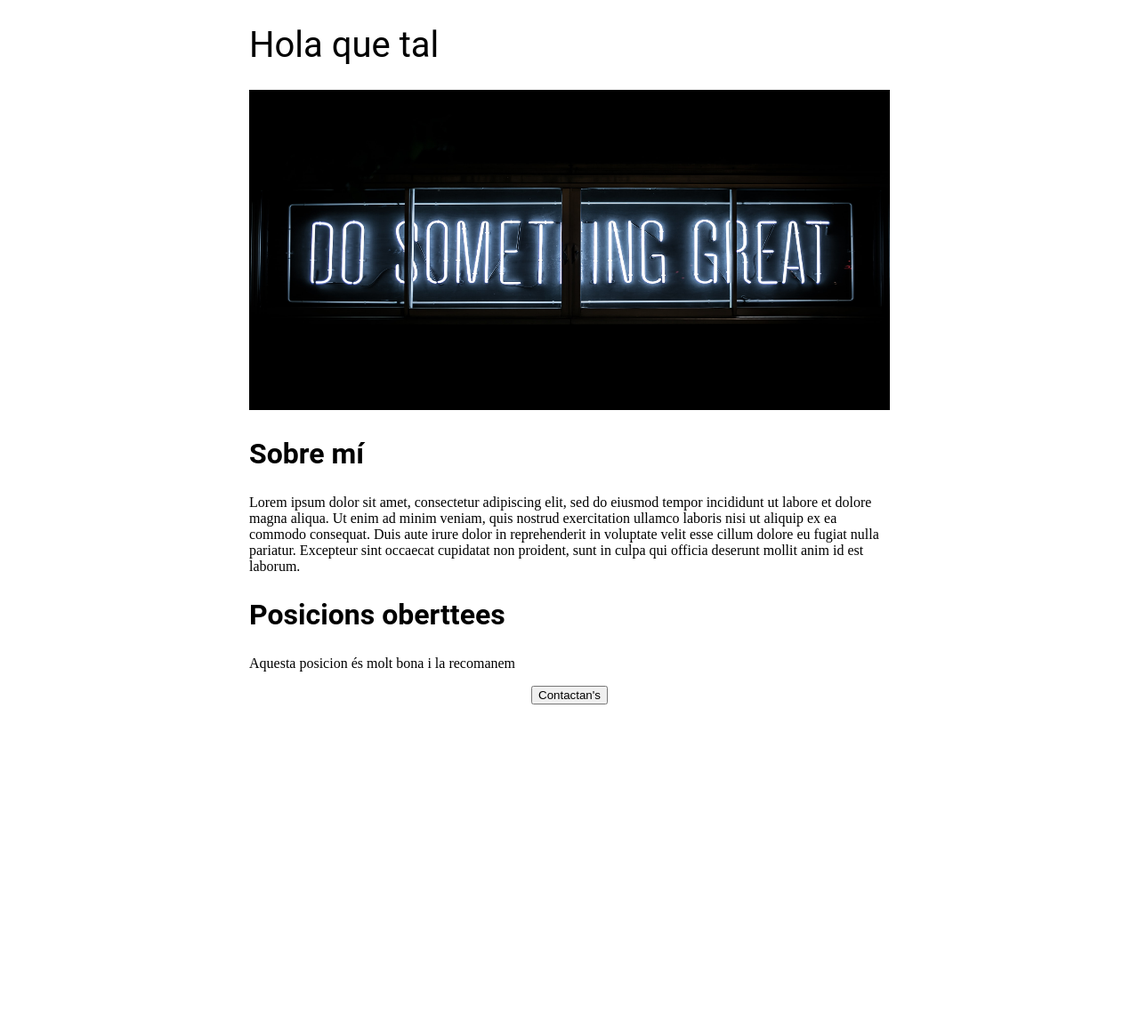
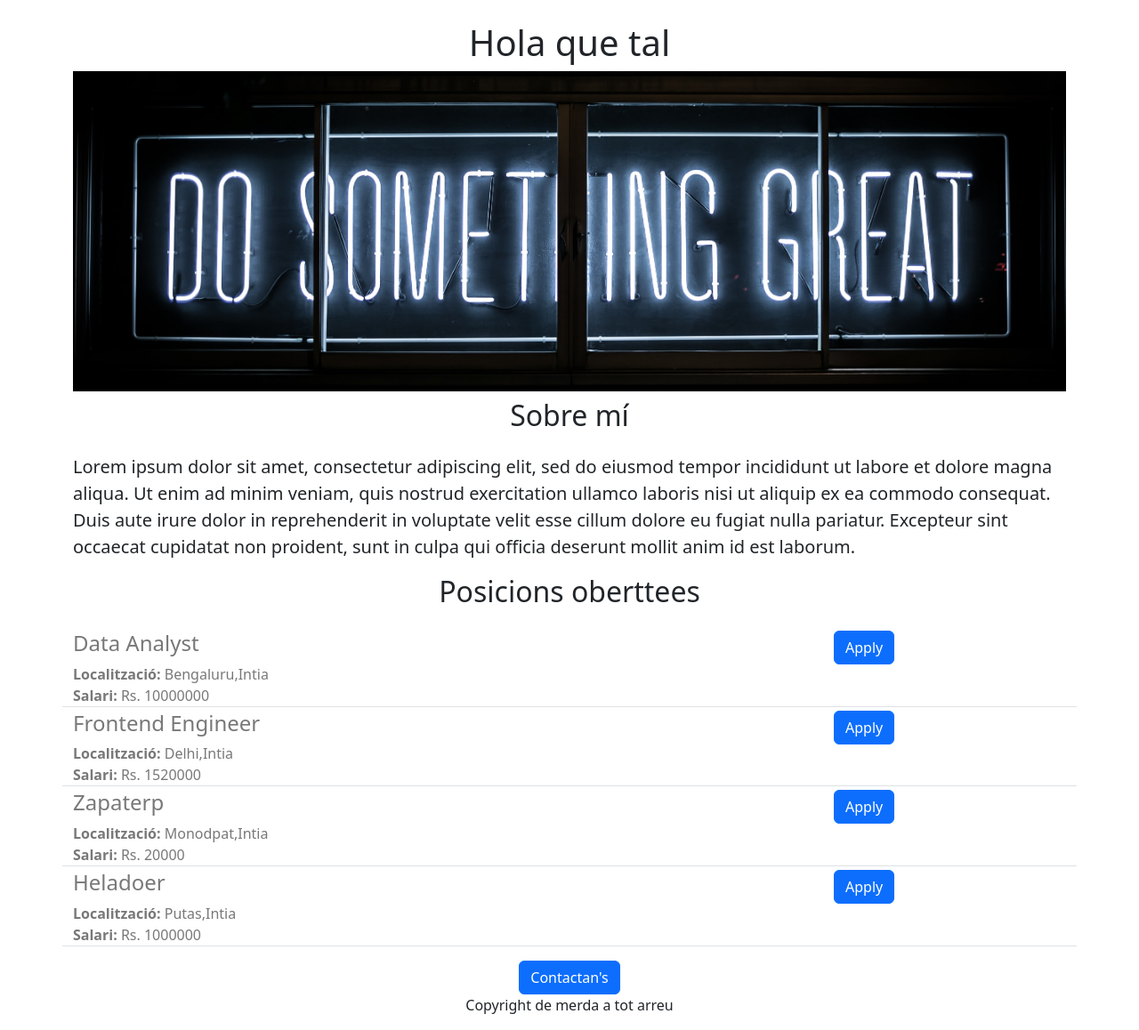
Before and after one commit to maandres/datalogger-fes-23, a Flask app: page / in a window 1280 px wide. Shown: the whole page at 89% size. Before the commit the page ends 792 px from the top, so only its background shows below. Run offline with Flask 2, Linux system fonts and the light colour scheme.

Commit message:
Added dinamic data and API route

```diff
--- a/app.py
+++ b/app.py
@@ -1,22 +1,53 @@
 #Importem la classe Flask dins de la llibreria flask
-from flask import Flask, render_template, send_from_directory
+from flask import Flask, render_template, send_from_directory, jsonify
 
 app = Flask(__name__)
 
 #L'arroba representa el "domain name"
 #El que ve després és el path (exemple:/inicio)
 
+#Creem una llista d'elements simulnt base de dades
+JOBS = [
+  {
+    'id': 1,
+    'title': 'Data Analyst',
+    'location':'Bengaluru,Intia',
+    'salary': 'Rs. 10000000'
+  },
+  {
+    'id': 2,
+    'title': 'Frontend Engineer',
+    'location':'Delhi,Intia',
+    'salary': 'Rs. 1520000'
+  },
+  {
+    'id': 3,
+    'title': 'Zapaterp',
+    'location':'Monodpat,Intia',
+    'salary': 'Rs. 20000'
+  },
+  {
+    'id': 4,
+    'title': 'Heladoer',
+    'location':'Putas,Intia',
+    'salary': 'Rs. 1000000'
+  }
+]
+
+
 #Definem la pagina d'inici (sense ruta extra)
 @app.route("/")
 def hellow_world():
-  return render_template('home.html')
+  return render_template('home.html', jobs=JOBS)
 
 #Intentem afegir icona favicon.ico pero no va
 @app.route('/favicon.ico')
 def favicon():
   return send_from_directory(os.path.join(app.root_path,'static'), 'image/pepsi.ico', mimetype = 'image/vnd.microsoft.icon')
 
-
+@app.route("/api/jobs")
+def list_jobs():
+  return jsonify(JOBS)
 
 if __name__ == "__main__":
   app.run(host='0.0.0.0', debug=True)
--- a/templates/home.html
+++ b/templates/home.html
@@ -6,40 +6,34 @@
 <!--Afegim el primer tag de HTML. rOOT TAG-->
 <html>
   <head>
+    <!--Importem classes de BootStrap-->
+    <meta charset="utf-8">
+    <meta name="viewport" content="width=device-width, initial-scale=1">
+    <link href="https://cdn.jsdelivr.net/npm/bootstrap@5.3.0-alpha1/dist/css/bootstrap.min.css" rel="stylesheet" integrity="sha384-GLhlTQ8iRABdZLl6O3oVMWSktQOp6b7In1Zl3/Jr59b6EGGoI1aFkw7cmDA6j6gD" crossorigin="anonymous">
     <title>Dades de màquina</title>
     <style>
-      h1 {
-        font-size: 40px;
-        font-family: Roboto;
-        font-weight: normal;
-        color: rgb(100,0,0)
-        text-align: cover;
-      }
-      #banner {
+      #banner{
+        height: 360px;
         width: 100%;
-        height: 360px;
-        oobject: fit;
-    }
-      h2{
-        font-family: Roboto;
-        font-size: 32px;
-      }
-      #container {
-        max-width: 720px;
-        margin: 0 auto;
+        object-fit:cover;
       }
     </style>
   </head>
   <body>
-    <div id="container">
-      <h1>Hola que tal</h1>
-      <img id= "banner" src="https://jovian-career copy.marcandres.repl.co/static/banner.jpg">
-      <h2>Sobre mí</h2>
-      <p>Lorem ipsum dolor sit amet, consectetur adipiscing elit, sed do eiusmod tempor incididunt ut labore et dolore magna aliqua. Ut enim ad minim veniam, quis nostrud exercitation ullamco laboris nisi ut aliquip ex ea commodo consequat. Duis aute irure dolor in reprehenderit in voluptate velit esse cillum dolore eu fugiat nulla pariatur. Excepteur sint occaecat cupidatat non proident, sunt in culpa qui officia deserunt mollit anim id est laborum.</p>
-      <h2>Posicions oberttees</h2>
-      <p>Aquesta posicion és molt bona i la recomanem</p>
-      <div style="text-align:center;">
-      <button>Contactan's</button>
+    <div class="container">
+      <h1 class="text-center mt-4 mb-2">Hola que tal</h1>
+      <img id="banner" src="https://jovian-career-copy.marcandres.repl.co/static/banner.jpg">
+      <h2 class="text-center mt-2 mb-4">Sobre mí</h2>
+      <p class="lead">Lorem ipsum dolor sit amet, consectetur adipiscing elit, sed do eiusmod tempor incididunt ut labore et dolore magna aliqua. Ut enim ad minim veniam, quis nostrud exercitation ullamco laboris nisi ut aliquip ex ea commodo consequat. Duis aute irure dolor in reprehenderit in voluptate velit esse cillum dolore eu fugiat nulla pariatur. Excepteur sint occaecat cupidatat non proident, sunt in culpa qui officia deserunt mollit anim id est laborum.</p>
+      <h2 class="text-center mt-2 mb-4">Posicions oberttees</h2>
+      <div style="margin-bottom:16px;">
+        {% for job in jobs %}
+          {% include 'jobitem.html' %}
+        {% endfor %}
+      </div>
+      <div class="text-center">
+          <button class="btn btn-primary">Contactan's</button>
+          <p class: "mt-4">Copyright de merda a tot arreu</p>
       </div>
     </div>
   </body>
--- /dev/null
+++ b/templates/jobitem.html
@@ -0,0 +1,16 @@
+          <div class= "border-bottom row" style="color:rgb(120,120,120); margin-bottom:4px; pagging-bottom:4px;">
+            <div class="col-9">
+              <h4>{{job['title']}}</h4>
+              <div>
+                <b>Localització: </b>{{job['location']}}
+              </div>
+              {% if 'salary' in job %}
+              <div>
+                <b>Salari: </b>{{job['salary']}}
+              </div>
+              {% endif %}
+            </div>
+            <div class= "col-3">
+            <button  type="button" class="btn btn-primary">Apply</button>
+            </div>
+          </div>
```
